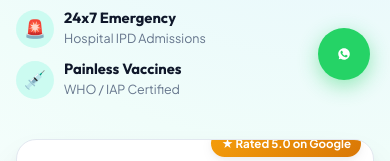
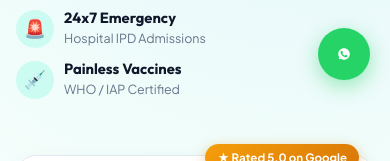
Before and after one commit to aaravv-debug/dr-devang-goklani-, a plain HTML site: page index.html in a window 390 px wide. Shown: the part 744-905 px from the top of the page. Drawn offline with Linux system fonts and the light colour scheme.

Commit message:
fix(ui): prevent top clipping of Rated 5.0 on Google badge with overflow visible and z-index

```diff
--- a/index.html
+++ b/index.html
@@ -583,7 +583,8 @@ h1, h2, h3, h4, h5, h6 {
   box-shadow: var(--shadow-xl);
   border: 1px solid var(--neutral-200);
   position: relative;
-  overflow: hidden;
+  overflow: visible;
+  margin-top: 16px;
 }
 
 .doctor-avatar-box {
@@ -691,13 +692,14 @@ h1, h2, h3, h4, h5, h6 {
   position: absolute;
   top: -14px;
   right: 24px;
+  z-index: 10;
   background: linear-gradient(135deg, var(--amber-500) 0%, var(--amber-600) 100%);
   color: var(--white);
   padding: 6px 14px;
   border-radius: var(--radius-full);
   font-size: 0.78rem;
   font-weight: 700;
-  box-shadow: var(--shadow-md);
+  box-shadow: 0 4px 14px rgba(217, 119, 6, 0.4);
   display: flex;
   align-items: center;
   gap: 6px;
@@ -1753,14 +1755,17 @@ h1, h2, h3, h4, h5, h6 {
   .hero-doctor-card {
     padding: 24px 16px;
     border-radius: var(--radius-lg);
+    overflow: visible;
+    margin-top: 16px;
   }
 
   .doctor-floating-badge {
-    top: -10px;
-    right: 12px;
+    top: -12px;
+    right: 14px;
     font-size: 0.72rem;
-    padding: 4px 10px;
+    padding: 4px 12px;
     white-space: nowrap;
+    z-index: 10;
   }
 
   .doctor-avatar-box {
--- a/style.css
+++ b/style.css
@@ -563,7 +563,8 @@ h1, h2, h3, h4, h5, h6 {
   box-shadow: var(--shadow-xl);
   border: 1px solid var(--neutral-200);
   position: relative;
-  overflow: hidden;
+  overflow: visible;
+  margin-top: 16px;
 }
 
 .doctor-avatar-box {
@@ -671,13 +672,14 @@ h1, h2, h3, h4, h5, h6 {
   position: absolute;
   top: -14px;
   right: 24px;
+  z-index: 10;
   background: linear-gradient(135deg, var(--amber-500) 0%, var(--amber-600) 100%);
   color: var(--white);
   padding: 6px 14px;
   border-radius: var(--radius-full);
   font-size: 0.78rem;
   font-weight: 700;
-  box-shadow: var(--shadow-md);
+  box-shadow: 0 4px 14px rgba(217, 119, 6, 0.4);
   display: flex;
   align-items: center;
   gap: 6px;
@@ -1733,14 +1735,17 @@ h1, h2, h3, h4, h5, h6 {
   .hero-doctor-card {
     padding: 24px 16px;
     border-radius: var(--radius-lg);
+    overflow: visible;
+    margin-top: 16px;
   }
 
   .doctor-floating-badge {
-    top: -10px;
-    right: 12px;
+    top: -12px;
+    right: 14px;
     font-size: 0.72rem;
-    padding: 4px 10px;
+    padding: 4px 12px;
     white-space: nowrap;
+    z-index: 10;
   }
 
   .doctor-avatar-box {
```
Also changed, not shown: services.html (+10 -5 lines).
